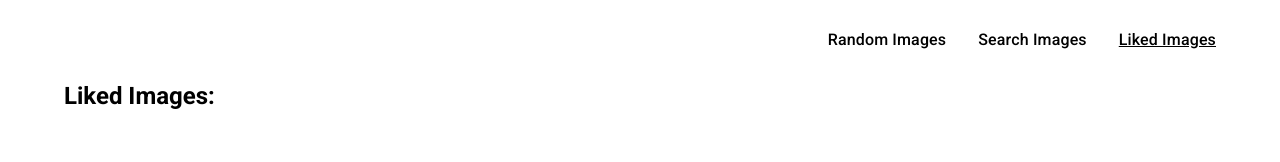
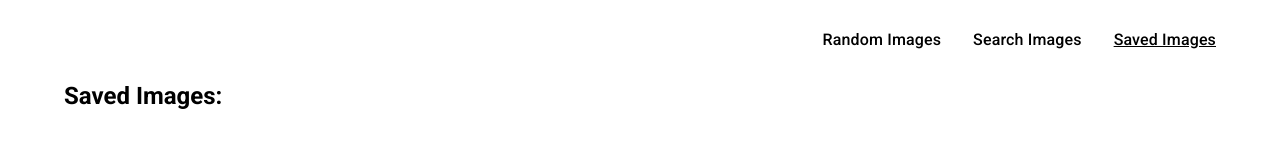
Before and after one commit to Tissyashri77/propvrTask, a React (Create React App) app: page /liked in a window 1280 px wide. Shown: the top 162 px of the page. Built offline with nearby package versions, Linux system fonts and the light colour scheme.

Commit message:
updated name

```diff
--- a/src/common/components/Navbar.js
+++ b/src/common/components/Navbar.js
@@ -25,7 +25,7 @@ function Navbar() {
                 color:"inherit",
                 fontWeight:"500",
                 textDecoration: currentPath === "/liked" ? "underline" : "none"
-            }}><Typography sx={{fontSize:{xs:"12px", md:"16px"},fontWeight:"500"}}>Liked Images</Typography></Link>
+            }}><Typography sx={{fontSize:{xs:"12px", md:"16px"},fontWeight:"500"}}>Saved Images</Typography></Link>
         </Box>
     </Box>
   )
--- a/src/pages/ImageDetails.js
+++ b/src/pages/ImageDetails.js
@@ -254,7 +254,7 @@ function ImageDetails() {
                       </RWebShare>
                     </Tooltip>
 
-                    <Tooltip title={liked ? "Liked" : "Like"}>
+                    <Tooltip title={liked ? "Saved" : "Save"}>
                       <Box
                         padding={2}
                         bgcolor="#eee"
--- a/src/pages/Liked.js
+++ b/src/pages/Liked.js
@@ -11,7 +11,7 @@ function Liked() {
         </Container>
 
         <Container>
-          <Typography variant='h5' fontWeight="700">Liked Images:</Typography>
+          <Typography variant='h5' fontWeight="700">Saved Images:</Typography>
 
           <ImageGallery from="liked"/>
         </Container>
--- a/src/pages/Search.js
+++ b/src/pages/Search.js
@@ -1,7 +1,6 @@
 import { Box, Container, TextField, Typography } from "@mui/material";
 import React, { useCallback, useEffect, useState } from "react";
 import Navbar from "../common/components/Navbar";
-// import SearchBar from "material-ui-search-bar";
 import ImageGallery from "../common/components/ImageGallery";
 import { useDispatch } from "react-redux";
 import { searchImages } from "../common/store/slice/search";
```
